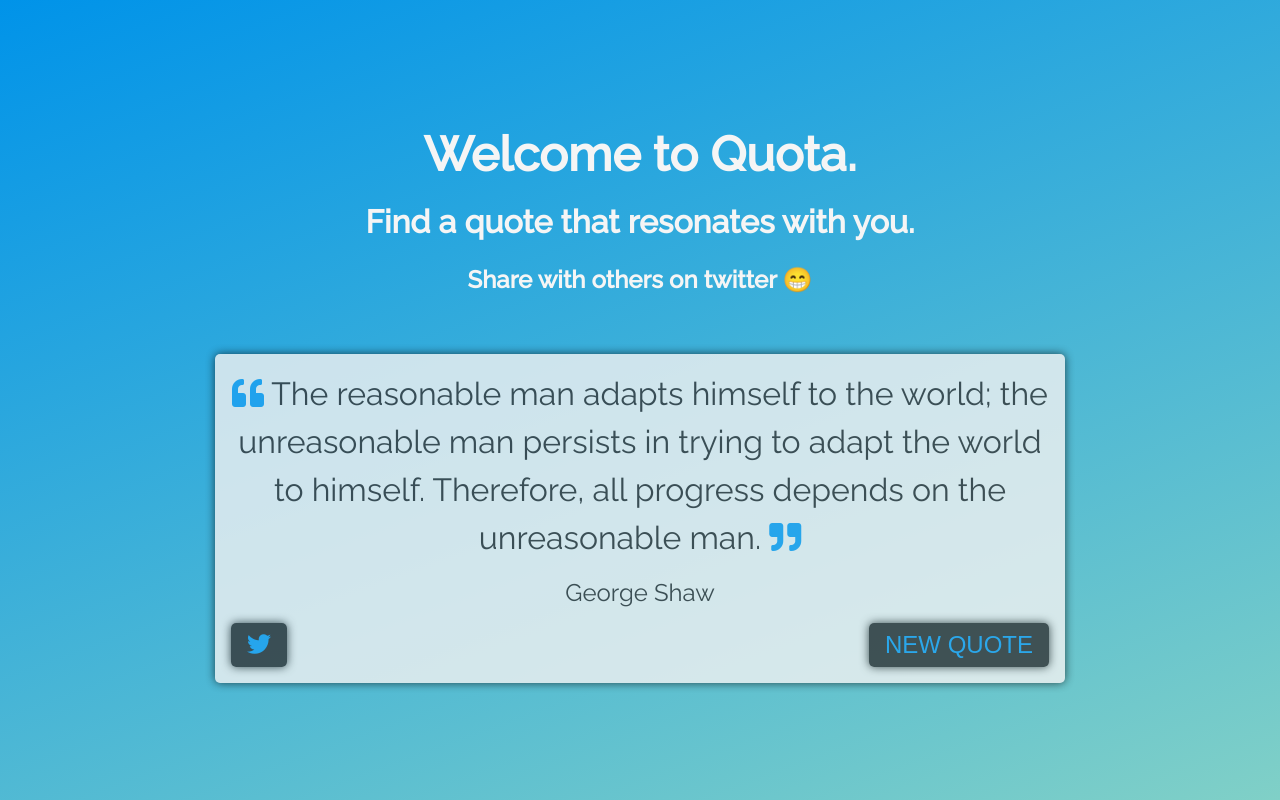
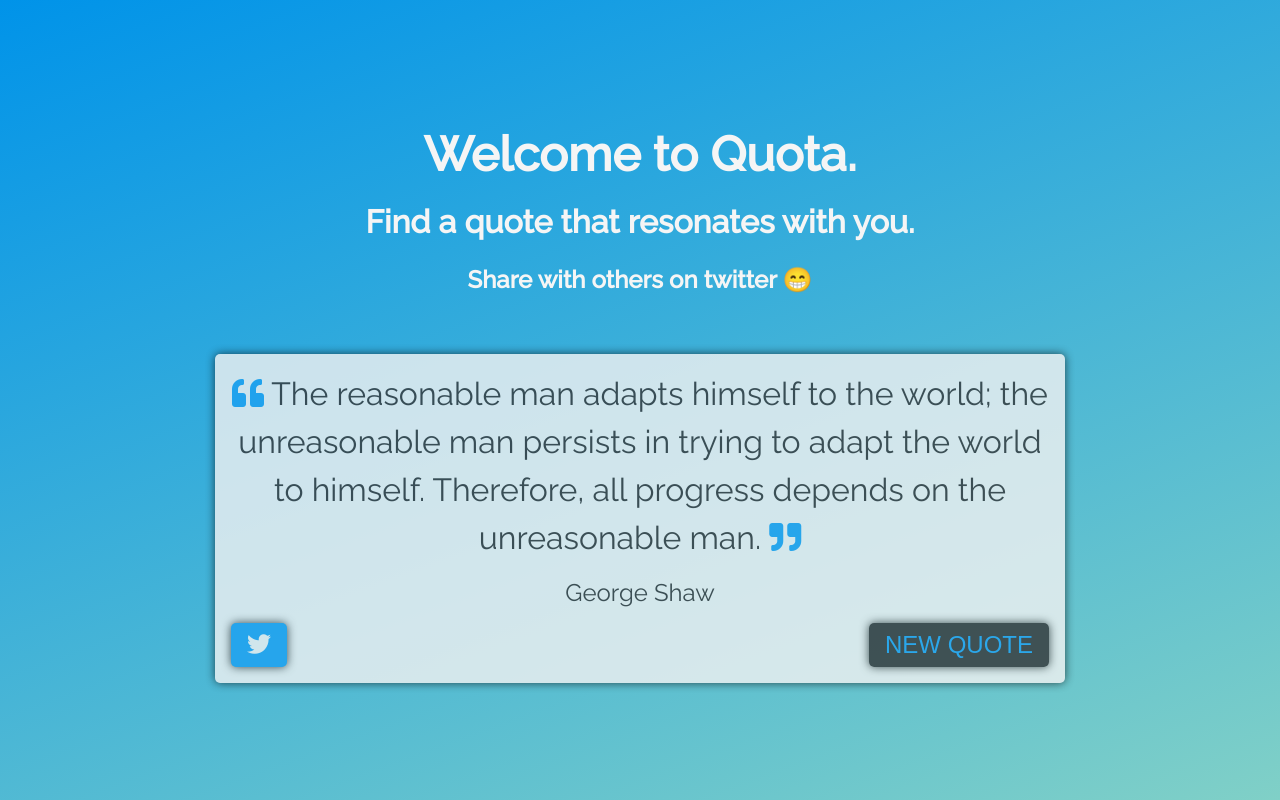
Before and after one commit to fidsta1990/Quota, a plain HTML site: page index.html in a window 1280 px wide. In both pictures the pointer is over the button 259 px from the left and 644 px from the top of the page. Drawn offline with Linux system fonts and the light colour scheme.

Commit message:
styled buttons in tweet container

```diff
--- a/style.css
+++ b/style.css
@@ -1,4 +1,3 @@
-
 @import url("https://fonts.googleapis.com/css2?family=Raleway:wght@300;400;500&display=swap");
 
 :root {
@@ -176,6 +175,12 @@ h3 {
   box-shadow: var(--shadow-dark);
 }
 
+.tweet-container .post-quote:hover,
+.new-quote:hover {
+  background: var(--twitter-col);
+  color: var(--white);
+}
+
 @media (min-width: 800px) {
   .card {
     max-width: 700px;
```
